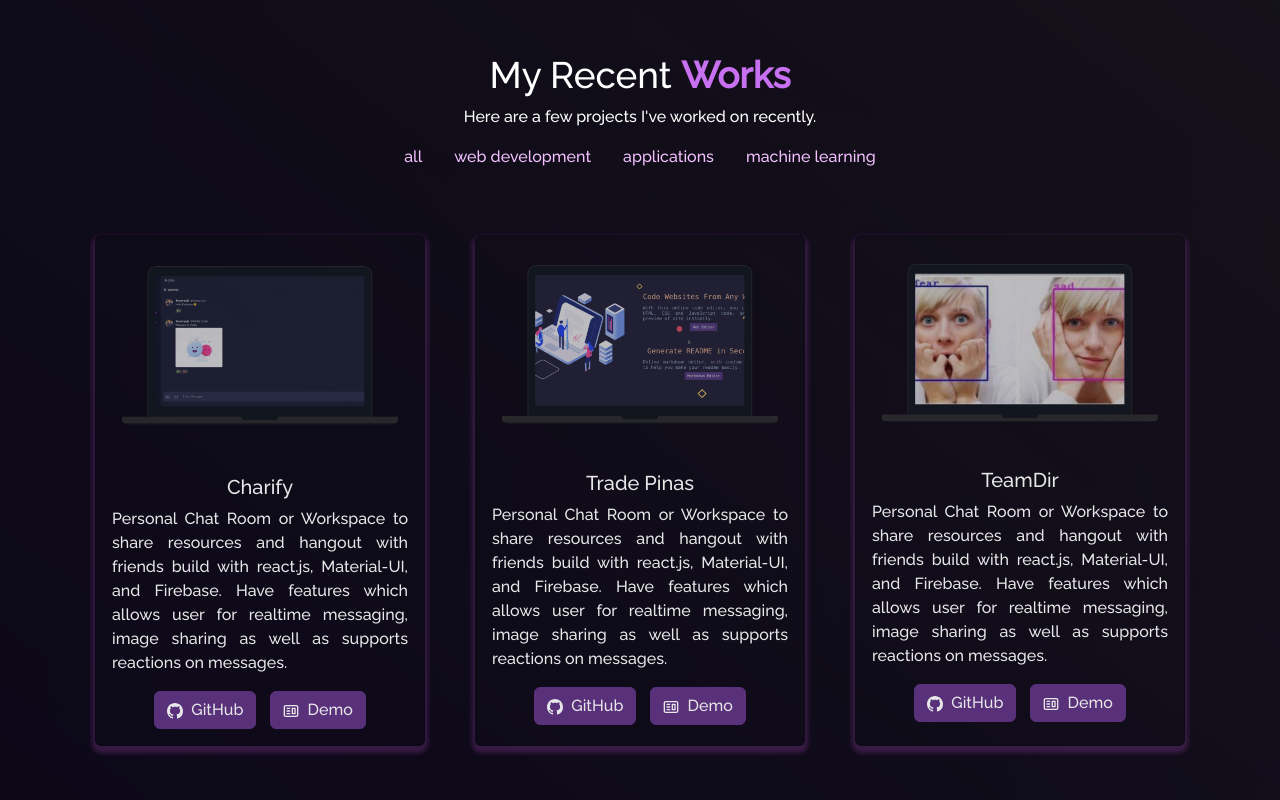
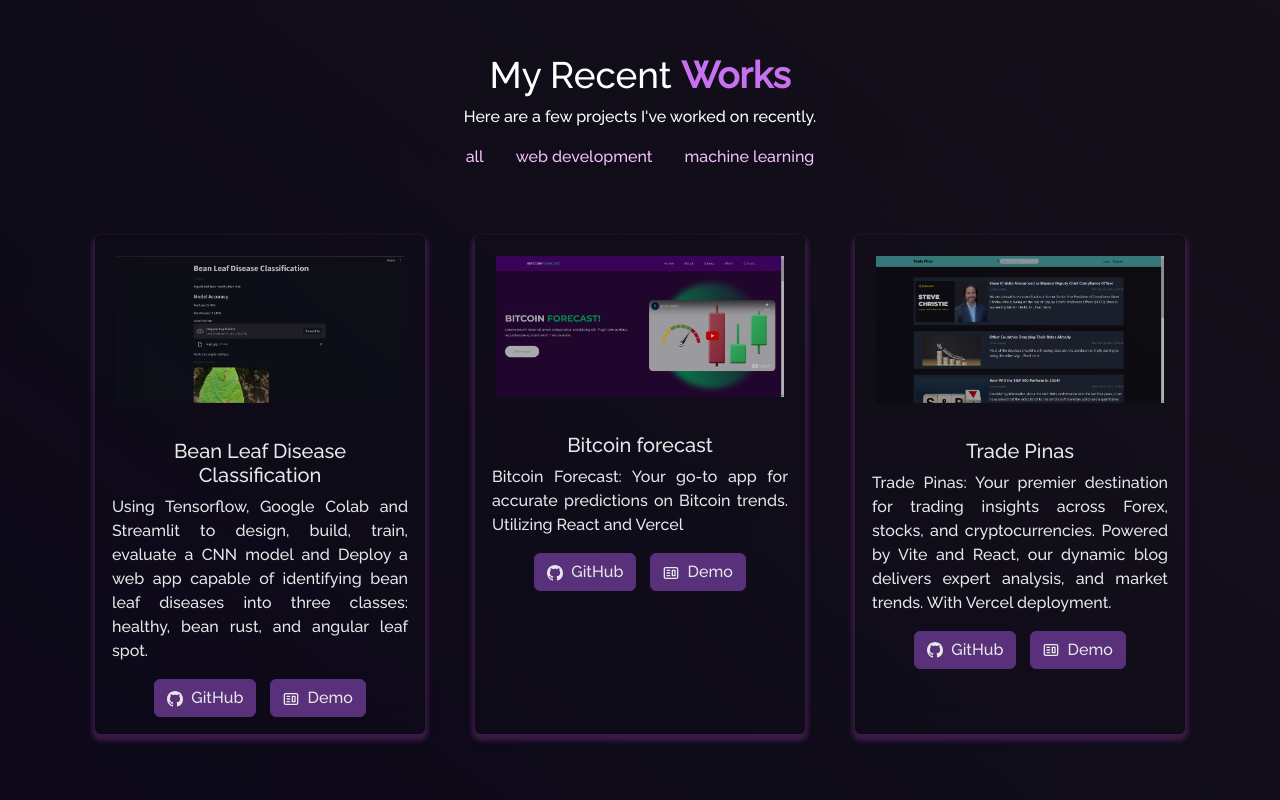
Before and after one commit to Exzort567/Portfolio, a React (Create React App) app: page / in a window 1280 px wide. Shown: the part 3100-3900 px from the top of the page. Built offline with nearby package versions, Linux system fonts and the light colour scheme.

Commit message:
add projects for the project section

```diff
--- a/src/components/Footer.js
+++ b/src/components/Footer.js
@@ -14,7 +14,7 @@
     <Container fluid className="footer">
       <Row>
         <Col md="4" className="footer-copywright">
-          <h3>Designed and Developed by Kenneth Quibel</h3>
+          <h3>quibelkenneth@gmail.com</h3>
         </Col>
         <Col md="4" className="footer-copywright">
           <h3>Copyright © {year} Exzort</h3>
--- a/src/components/Projects/Projects.js
+++ b/src/components/Projects/Projects.js
@@ -8,45 +8,47 @@
   import chatify from "../../Assets/Projects/chatify.png";
   import suicide from "../../Assets/Projects/suicide.png";
   import bitsOfCode from "../../Assets/Projects/blog.png";
+  import beanLeaf from "../../Assets/Projects/bean_leaf.png"
+  import bitcoinforecast from '../../Assets/Projects/bitcoin-forecast.png'
+  import tradepinas from '../../Assets/Projects/tradepinas.png'
   import PortfolioItem from './PortfolioItem'
 
   const portfoliolist = [
     {
       id: 1,
-      imgPath: chatify,
+      imgPath: beanLeaf,
       isBlog: false,
-      title: "Charify",
-      description: "Personal Chat Room or Workspace to share resources and hangout with friends build with react.js, Material-UI, and Firebase. Have features which allows user for realtime messaging, image sharing as well as supports reactions on messages.",
-      ghLink: "https://github.com/soumyajit4419/Chatify",
-      demoLink: "https://chatify-49.web.app/",
-      category: "web development"
+      title: "Bean Leaf Disease Classification",
+      description: "Using Tensorflow, Google Colab and Streamlit to design, build, train, evaluate a CNN model and Deploy a web app capable of identifying bean leaf diseases into three classes: healthy, bean rust, and angular leaf spot.",
+      ghLink: "https://github.com/Exzort567/cnn_bean_leaf_disease",
+      demoLink: "https://cnnbeanleafdisease.streamlit.app/",
+      category: "machine learning"
     },
     {
         id: 2,
-        imgPath: editor,
+        imgPath: bitcoinforecast,
         isBlog: false,
-        title: "Trade Pinas",
-        description: "Personal Chat Room or Workspace to share resources and hangout with friends build with react.js, Material-UI, and Firebase. Have features which allows user for realtime messaging, image sharing as well as supports reactions on messages.",
-        ghLink: "https://github.com/soumyajit4419/Chatify",
-        demoLink: "https://chatify-49.web.app/",
-        category: "machine learning"
+        title: "Bitcoin forecast",
+        description: "Bitcoin Forecast: Your go-to app for accurate predictions on Bitcoin trends. Utilizing React and Vercel",
+        ghLink: "https://github.com/Exzort567/BitcoinForecast",
+        demoLink: "https://bitcoin-forecast.vercel.app/",
+        category: "web development"
     },
     {
         id: 3,
-        imgPath: emotion,
+        imgPath: tradepinas,
         isBlog: false,
-        title: "TeamDir",
-        description: "Personal Chat Room or Workspace to share resources and hangout with friends build with react.js, Material-UI, and Firebase. Have features which allows user for realtime messaging, image sharing as well as supports reactions on messages.",
-        ghLink: "https://github.com/soumyajit4419/Chatify",
-        demoLink: "https://chatify-49.web.app/",
-        category: "applications"
+        title: "Trade Pinas",
+        description: "Trade Pinas: Your premier destination for trading insights across Forex, stocks, and cryptocurrencies. Powered by Vite and React, our dynamic blog delivers expert analysis, and market trends. With Vercel deployment.",
+        ghLink: "https://github.com/Exzort567/tradepinas",
+        demoLink: "https://tradepinas.vercel.app/",
+        category: "web development"
     }
   ];
   const categorylist = [
     { id: 1, category: "all", value: "all" },
     { id: 2, category: "web development", value: "all" },
-    { id: 3, category: "applications", value: "all" },
-    { id: 4, category: "machine learning", value: "all" },
+    { id: 3, category: "machine learning", value: "all" },
 
   ];
 
```
Also changed, not shown: src/data/portfolio.js (+8 -7 lines), src/Assets/Projects/bean_leaf.png (added), src/Assets/Projects/tradepinas.png (added).
